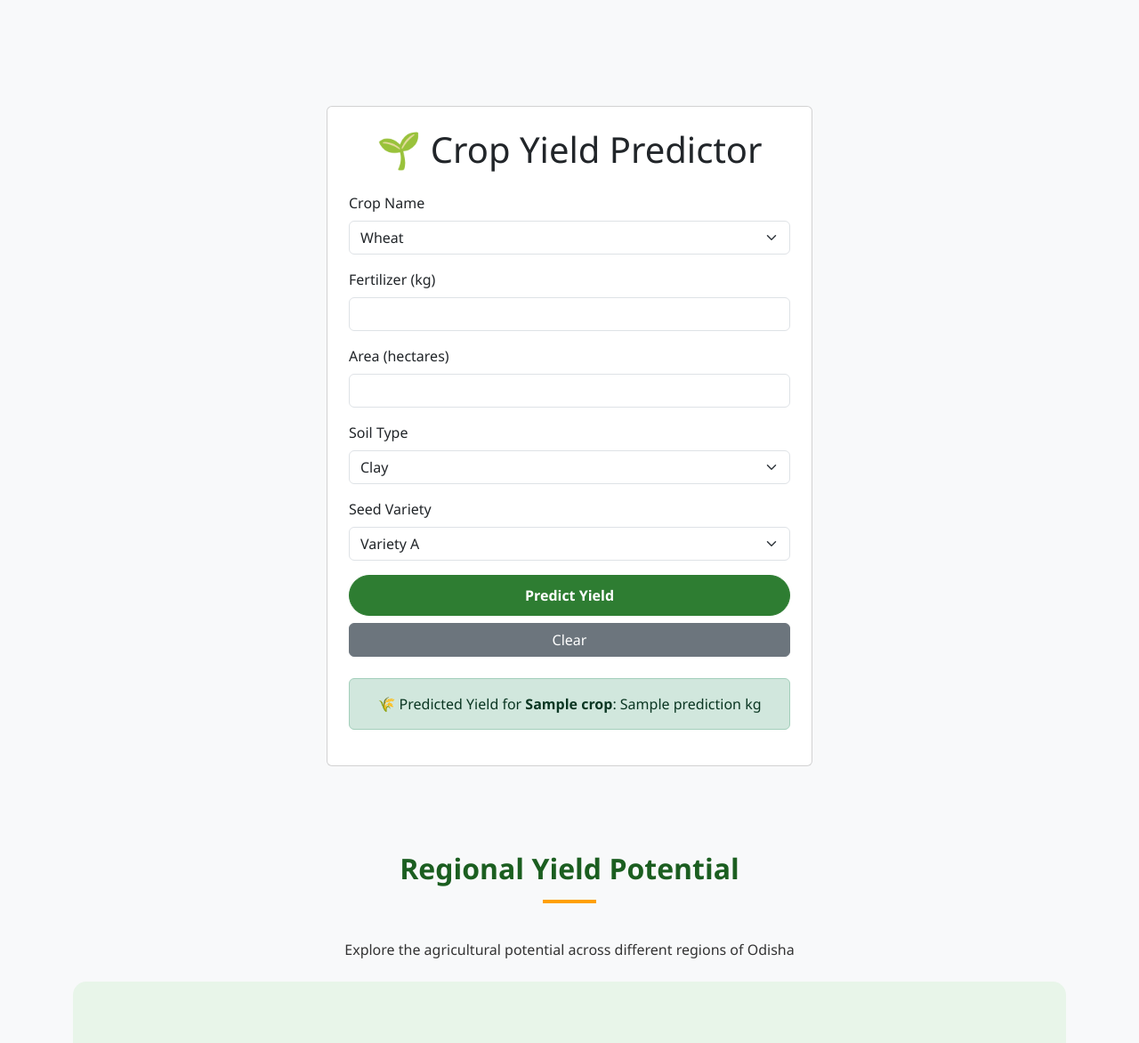
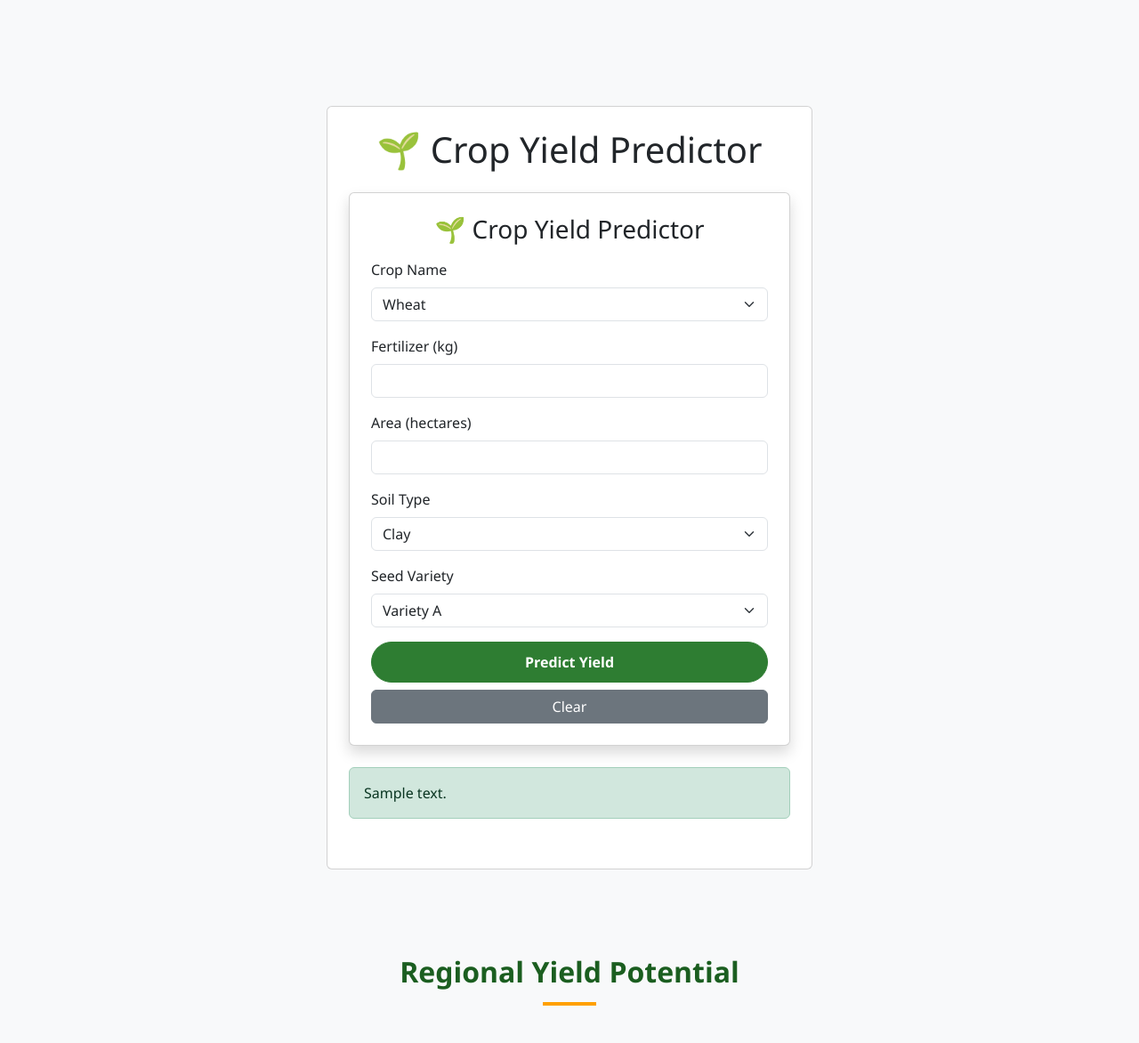
Before and after one commit to anjalipatturu/html_new, a Flask app: template templates/new.html in a window 1280 px wide. Shown: the part 1863-3035 px from the top of the page at 89% size. Run offline with Flask 3, Linux system fonts and the light colour scheme; the template is opened without the code that fills it: most values are stand-ins (such as "Sample title", 1, 10 or a date in 2020); some libraries are stand-ins or nearby versions.

Commit message:
modified code

```diff
--- a/app.py
+++ b/app.py
@@ -1,50 +1,55 @@
-from flask import Flask, render_template, request
+from flask import Flask, render_template, request, jsonify
 import joblib
 import pandas as pd
 import os
 
 app = Flask(__name__)
 
-# Load trained model
+# Path to saved model
 MODEL_PATH = os.path.join("models", "crop_yield_model.joblib")
+
+# Load the trained model if it exists
 model = joblib.load(MODEL_PATH) if os.path.exists(MODEL_PATH) else None
 
 
 @app.route("/", methods=["GET"])
 def home():
-    return render_template("new.html", prediction_text=None, form_data=None)
+    # Always render the new.html template
+    return render_template("new.html")
 
 
-@app.route("/predict", methods=["POST"])   # ✅ allow POST here
+@app.route("/predict", methods=["POST"])
 def predict():
     if model is None:
-        return render_template(
-            "new.html",
-            prediction_text="Model not found. Please run train.py first.",
-            form_data=request.form
-        )
+        return jsonify({"error": "⚠️ Model not found. Run train.py first."}), 500
 
-    # Get form data
-    crop = request.form.get("crop")
-    soil_type = request.form.get("soil_type")
-    seed_variety = request.form.get("seed_variety")
-    fertilizer = float(request.form.get("fertilizer", 0))
-    area = float(request.form.get("area_hectares", 0))
+    data = request.get_json(silent=True)
+    if data is None:
+        return jsonify({"error": "Invalid request. Expecting JSON."}), 400
 
-    # Build dataframe with the same feature names used during training
-    X = pd.DataFrame([{
-        "crop": crop,
-        "soil_type": soil_type,
-        "seed_variety": seed_variety,
-        "fertilizer": fertilizer,
-        "area_hectares": area
-    }])
+    try:
+        crop = data.get("crop")
+        soil_type = data.get("soil_type")
+        seed_variety = data.get("seed_variety")
+        fertilizer = float(data.get("fertilizer", 0))
+        area_hectares = float(data.get("area_hectares", 0))
 
-    # Predict
-    pred = model.predict(X)[0]
-    prediction_text = f"🌾 Predicted yield for {crop}: {pred:.2f} (units same as training data)"
+        # Create input dataframe
+        X = pd.DataFrame([{
+            "crop": crop,
+            "soil_type": soil_type,
+            "seed_variety": seed_variety,
+            "fertilizer": fertilizer,
+            "area_hectares": area_hectares
+        }])
 
-    return render_template("new.html", prediction_text=prediction_text, form_data=request.form)
+        pred = model.predict(X)[0]
+        return jsonify({
+            "prediction": float(pred),
+            "message": f"🌾 Predicted yield for {crop}: {pred:.2f}"
+        })
+    except Exception as e:
+        return jsonify({"error": f"Prediction failed: {str(e)}"}), 500
 
 
 if __name__ == "__main__":
--- a/templates/new.html
+++ b/templates/new.html
@@ -760,11 +760,20 @@
         <div class="col-md-6">
             <div class="card p-4">
                 <h1 class="text-center mb-4">🌱 Crop Yield Predictor</h1>
-                <form method="post" action="/predict" id="cropForm">
-
+
+  <!-- fields same as before -->
+  <div class="mb-3">
+     <div class="card p-4 shadow mb-4">
+  <h3 class="text-center mb-3">🌱 Crop Yield Predictor</h3>
+
+  <!-- Result placeholders -->
+  <div id="resultBox" class="alert alert-success text-center d-none"></div>
+  <div id="errorBox" class="alert alert-danger text-center d-none"></div>
+
+  <form id="cropForm">
     <div class="mb-3">
       <label class="form-label">Crop Name</label>
-                        <select class="form-select" name="crop" required>
+      <select name="crop" class="form-select" required>
         <option value="wheat">Wheat</option>
         <option value="rice">Rice</option>
         <option value="maize">Maize</option>
@@ -772,39 +781,50 @@
         <option value="cotton">Cotton</option>
       </select>
     </div>
+
     <div class="mb-3">
       <label class="form-label">Fertilizer (kg)</label>
-                        <input type="number" class="form-control" name="fertilizer" required>
-                    </div>
+      <input type="number" name="fertilizer" step="0.01" class="form-control" required>
+    </div>
+
     <div class="mb-3">
       <label class="form-label">Area (hectares)</label>
-                        <input type="number" step="0.01" class="form-control" name="area_hectares" required>
-                    </div>
+      <input type="number" name="area_hectares" step="0.01" class="form-control" required>
+    </div>
+
     <div class="mb-3">
       <label class="form-label">Soil Type</label>
-                        <select class="form-select" name="soil_type" required>
+      <select name="soil_type" class="form-select" required>
         <option value="clay">Clay</option>
         <option value="loamy">Loamy</option>
         <option value="sandy">Sandy</option>
         <option value="silty">Silty</option>
       </select>
     </div>
+
     <div class="mb-3">
       <label class="form-label">Seed Variety</label>
-                        <select class="form-select" name="seed_variety" required>
+      <select name="seed_variety" class="form-select" required>
         <option value="VarA">Variety A</option>
         <option value="VarB">Variety B</option>
         <option value="VarC">Variety C</option>
       </select>
     </div>
-                    <button type="submit" class="btn btn-primary w-100">Predict Yield</button>
-                    <button type="button" onclick="document.getElementById('cropForm').reset();" class="btn btn-secondary w-100 mt-2">Clear</button>
+
+    <div class="d-grid gap-2">
+      <button type="submit" class="btn btn-primary">Predict Yield</button>
+      <button type="button" id="clearBtn" class="btn btn-secondary">Clear</button>
+    </div>
   </form>
-                {% if prediction is defined %}
-                <div id="result" class="alert alert-success text-center mt-4 result">
-                    🌾 Predicted Yield for <b>{{ crop }}</b>: {{ prediction }} kg
+</div>
+{% if prediction_text %}
+  <div class="alert alert-success mt-3">
+    {{ prediction_text }}
   </div>
 {% endif %}
+
+<!-- Your regional prediction HTML continues below -->
+
             </div>
         </div>
     </div>
@@ -1636,6 +1656,53 @@
 
         window.addEventListener("load", getLocationAndWeather);
     </script>
+    <script>
+  const form = document.getElementById("cropForm");
+  const resultBox = document.getElementById("resultBox");
+  const errorBox = document.getElementById("errorBox");
+  const clearBtn = document.getElementById("clearBtn");
+
+  form.addEventListener("submit", async function(e) {
+    e.preventDefault();
+    resultBox.classList.add("d-none");
+    errorBox.classList.add("d-none");
+
+    const data = {
+      crop: form.crop.value,
+      fertilizer: form.fertilizer.value,
+      area_hectares: form.area_hectares.value,
+      soil_type: form.soil_type.value,
+      seed_variety: form.seed_variety.value
+    };
+
+    try {
+      const resp = await fetch("/predict", {
+        method: "POST",
+        headers: {"Content-Type": "application/json"},
+        body: JSON.stringify(data)
+      });
+      const json = await resp.json();
+
+      if (resp.ok) {
+        resultBox.innerText = json.message;
+        resultBox.classList.remove("d-none");
+      } else {
+        errorBox.innerText = json.error || "Unknown error";
+        errorBox.classList.remove("d-none");
+      }
+    } catch (err) {
+      errorBox.innerText = "⚠️ Could not reach server";
+      errorBox.classList.remove("d-none");
+      console.error(err);
+    }
+  });
+
+  clearBtn.addEventListener("click", function() {
+    form.reset();
+    resultBox.classList.add("d-none");
+    errorBox.classList.add("d-none");
+  });
+</script>
 
 </body>
 
```
Lines whose indentation alone changed are shown as unchanged.
